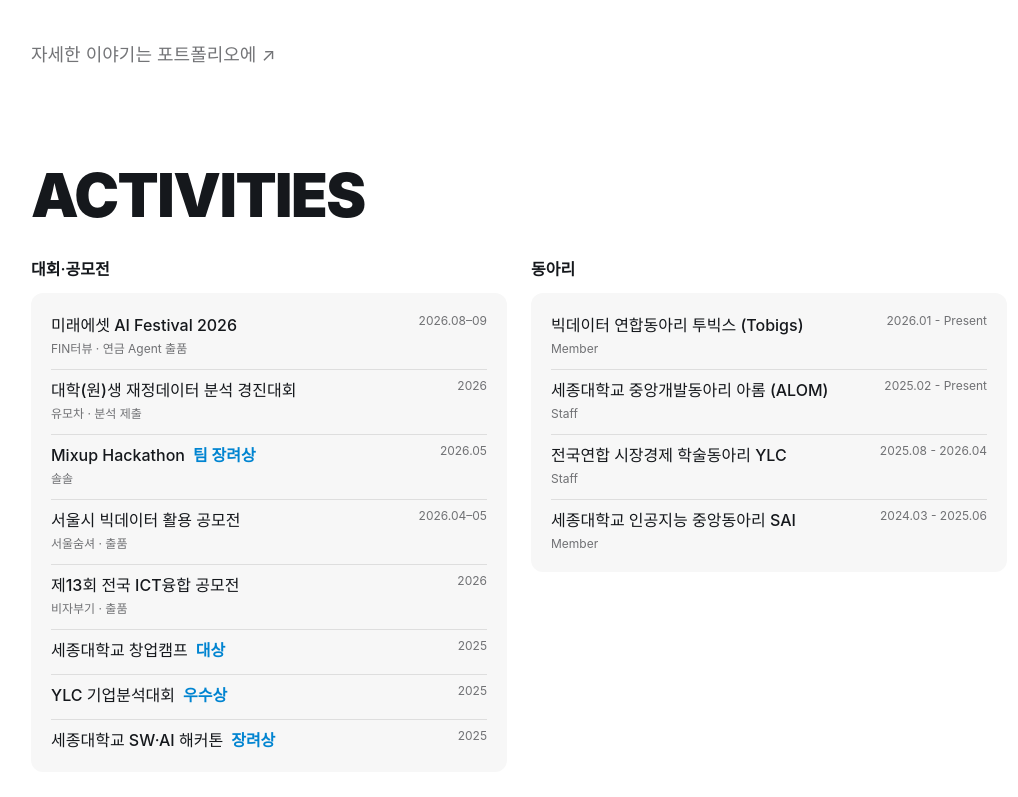
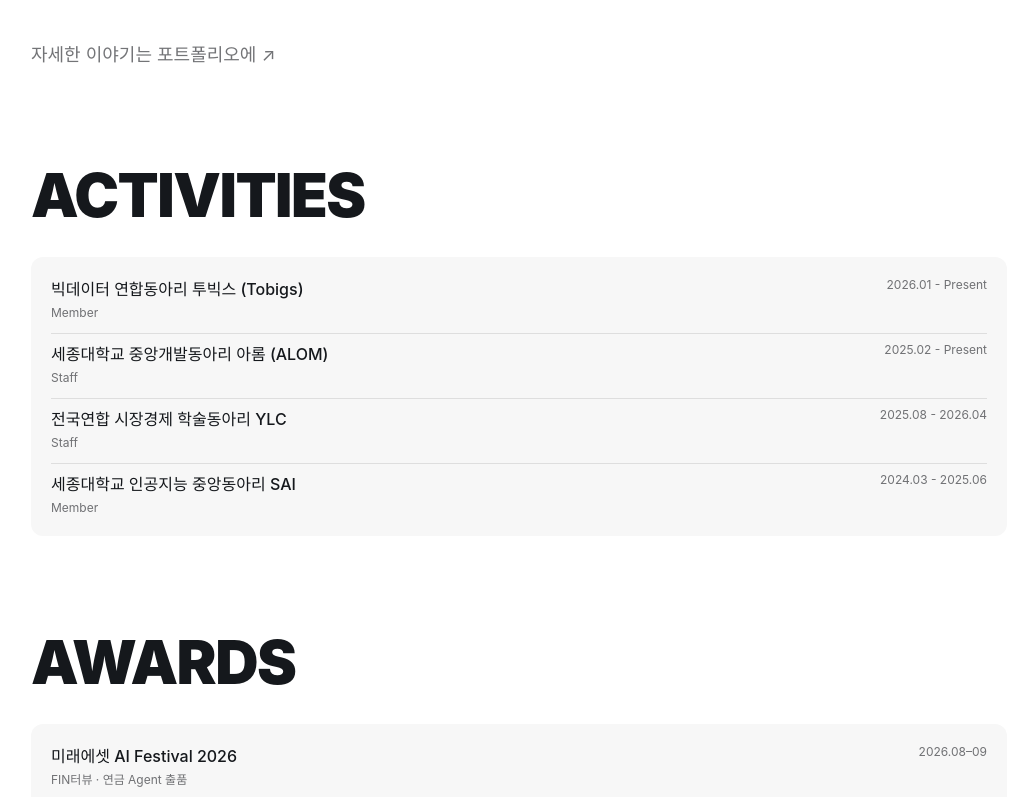
Before and after one commit to JungYeoni/portfolio, a Next.js app: page / in a window 1280 px wide. Shown: the part 2000-2797 px from the top of the page, without its empty margins (121-1139 px from the left). Built offline with nearby package versions, Linux system fonts and the light colour scheme; a web font is replaced by a local one.

Commit message:
feat: 활동과 수상 섹션 분리 (#17)

```diff
--- a/src/app/page.tsx
+++ b/src/app/page.tsx
@@ -24,6 +24,7 @@
           <a href="#experience" className="hover:text-foreground hover:underline">경력</a>
           <a href="#projects" className="hover:text-foreground hover:underline">프로젝트</a>
           <a href="#activity" className="hover:text-foreground hover:underline">활동</a>
+          <a href="#awards" className="hover:text-foreground hover:underline">수상</a>
           <a href="#certification" className="hover:text-foreground hover:underline">자격증</a>
         </nav>
 
@@ -72,26 +73,6 @@
         </Section>
 
         <Section id="activity" title="Activities">
-          <div className="grid gap-6 sm:grid-cols-2">
-            <div>
-              <h3 className="mb-3 font-semibold">대회·공모전</h3>
-              <ul className="grid gap-2 rounded-xl bg-card p-5 text-base">
-                {competitions.map((item) => (
-                  <li key={item.title} className="border-b border-line pb-3 last:border-0 last:pb-0">
-                    <div className="flex justify-between gap-3">
-                      <span className="font-medium">
-                        {item.title}
-                        {item.award && <span className="ml-2 font-bold text-sky-600 dark:text-sky-400">{item.award}</span>}
-                      </span>
-                      <span className="shrink-0 text-xs text-muted">{item.period}</span>
-                    </div>
-                    {item.detail && <p className="mt-1 text-xs text-muted">{item.detail}</p>}
-                  </li>
-                ))}
-              </ul>
-            </div>
-            <div>
-              <h3 className="mb-3 font-semibold">동아리</h3>
           <ul className="grid gap-2 rounded-xl bg-card p-5 text-base">
             {activities.map((item) => (
               <li key={item.title} className="border-b border-line pb-3 last:border-0 last:pb-0">
@@ -103,8 +84,23 @@
               </li>
             ))}
           </ul>
+        </Section>
+
+        <Section id="awards" title="Awards">
+          <ul className="grid gap-2 rounded-xl bg-card p-5 text-base">
+            {competitions.map((item) => (
+              <li key={item.title} className="border-b border-line pb-3 last:border-0 last:pb-0">
+                <div className="flex justify-between gap-3">
+                  <span className="font-medium">
+                    {item.title}
+                    {item.award && <span className="ml-2 font-bold text-accent">{item.award}</span>}
+                  </span>
+                  <span className="shrink-0 text-xs text-muted">{item.period}</span>
                 </div>
-          </div>
+                {item.detail && <p className="mt-1 text-xs text-muted">{item.detail}</p>}
+              </li>
+            ))}
+          </ul>
         </Section>
 
         <Section id="certification" title="Certification">
--- a/src/data/portfolio.ts
+++ b/src/data/portfolio.ts
@@ -261,8 +261,8 @@
 
 export const competitions: { title: string; period: string; detail?: string; award?: string }[] = [
   { title: "미래에셋 AI Festival 2026", period: "2026.08–09", detail: "FIN터뷰 · 연금 Agent 출품" },
-  { title: "대학(원)생 재정데이터 분석 경진대회", period: "2026", detail: "유모차 · 분석 제출" },
-  { title: "Mixup Hackathon", period: "2026.05", detail: "솔솔", award: "팀 장려상" },
+  { title: "대학(원)생 재정데이터 분석 경진대회", period: "2026", detail: "유모차 · 본선 진출" },
+  { title: "Mixup Hackathon", period: "2026.05", detail: "솔솔", award: "장려상" },
   { title: "서울시 빅데이터 활용 공모전", period: "2026.04–05", detail: "서울숨셔 · 출품" },
   { title: "제13회 전국 ICT융합 공모전", period: "2026", detail: "비자부기 · 출품" },
   { title: "세종대학교 창업캠프", period: "2025", award: "대상" },
```
Also changed, not shown: 1 other file (tests, documents, lock files or other folders). Lines whose indentation alone changed are shown as unchanged.
